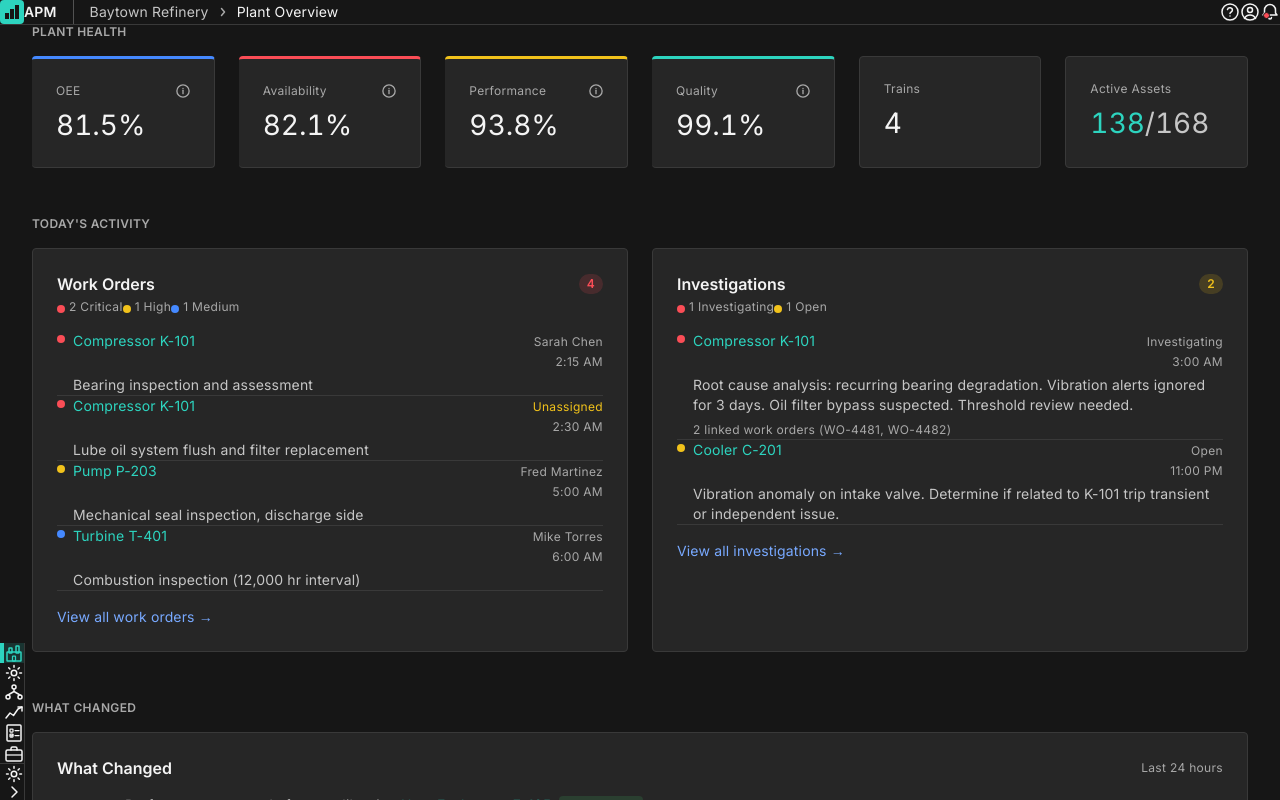
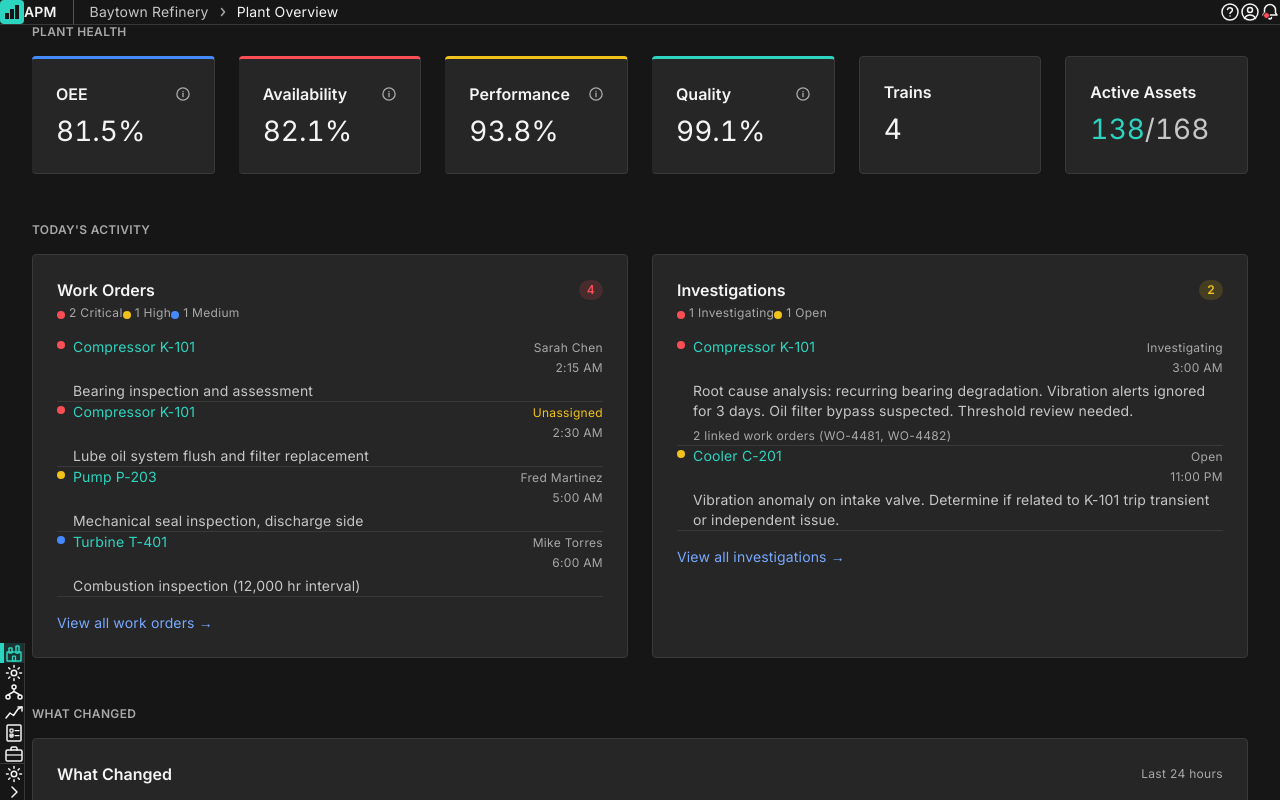
Before and after one commit to robjonesdesigns/apm-dashboard, a React (Vite) app: page / in a window 1280 px wide. Built offline with nearby package versions, Linux system fonts and the light colour scheme.

Commit message:
KPI card labels: type-label → type-heading-02
Matches all other card titles across the dashboard.
Consistent hierarchy per DESK-RESEARCH-005 and Nielsen H4.

```diff
--- a/src/components/ui/KpiBar.jsx
+++ b/src/components/ui/KpiBar.jsx
@@ -56,7 +56,7 @@ function KpiCard({ config, onClick }) {
           marginBottom: 'var(--spacing-8)',
         }}
       >
-        <span className="type-label">{config.label}</span>
+        <span className="type-heading-02">{config.label}</span>
         <span
           style={{
             color: 'var(--color-text-helper)',
@@ -128,7 +128,7 @@ export default function KpiBar({ onKpiClick }) {
 
       {/* Trains */}
       <div className="card" style={{ textAlign: 'left' }}>
-        <span className="type-label" style={{ display: 'block', marginBottom: 'var(--spacing-8)' }}>
+        <span className="type-heading-02" style={{ display: 'block', marginBottom: 'var(--spacing-8)' }}>
           Trains
         </span>
         <span className="type-kpi" style={{ display: 'block' }}>
@@ -138,7 +138,7 @@ export default function KpiBar({ onKpiClick }) {
 
       {/* Active Assets */}
       <div className="card" style={{ textAlign: 'left' }}>
-        <span className="type-label" style={{ display: 'block', marginBottom: 'var(--spacing-8)' }}>
+        <span className="type-heading-02" style={{ display: 'block', marginBottom: 'var(--spacing-8)' }}>
           Active Assets
         </span>
         <span style={{ display: 'block' }}>
```
